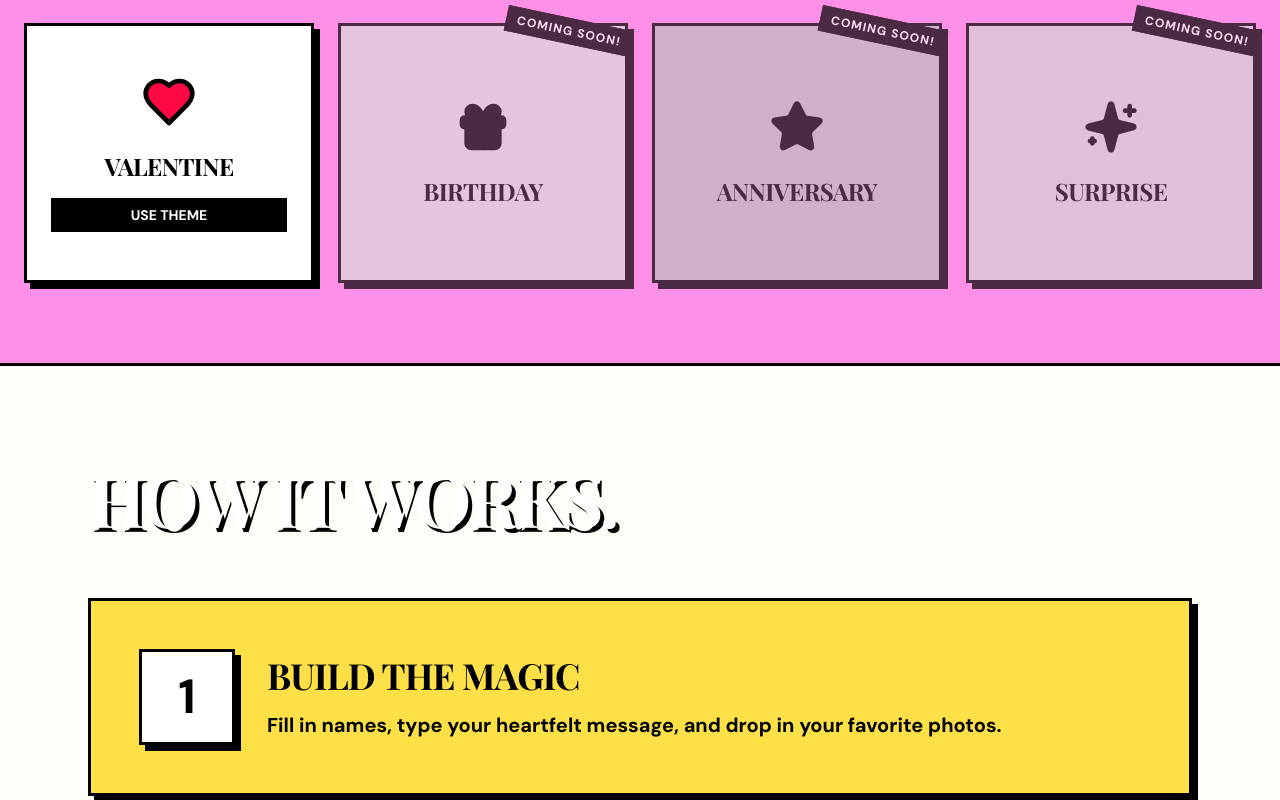
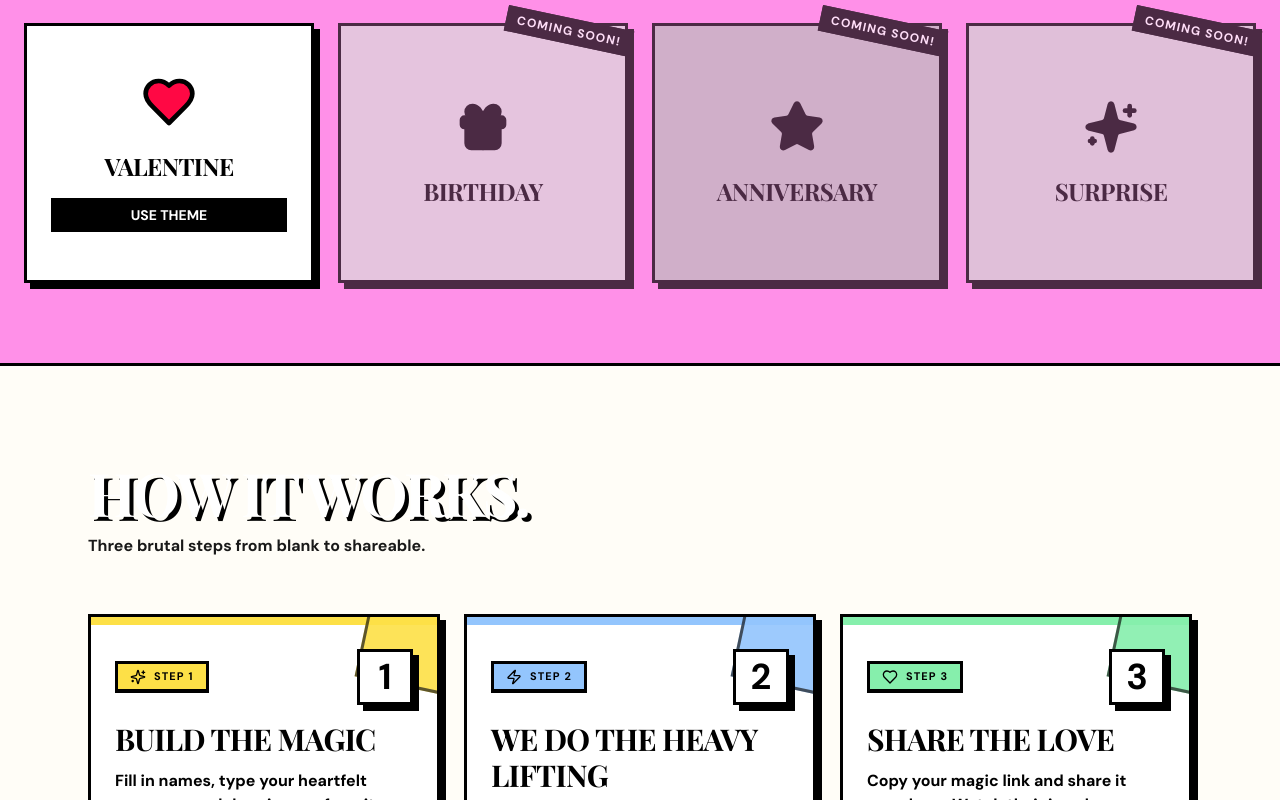
Before and after one commit to nakul8920/love-link-lovable, a React (Vite) app: page / in a window 1280 px wide. Shown: the part 2000-2800 px from the top of the page. Built offline with nearby package versions, Linux system fonts and the light colour scheme; no server answers.

Commit message:
changes made

```diff
--- a/src/pages/Index.tsx
+++ b/src/pages/Index.tsx
@@ -411,28 +411,82 @@ const LandingPage = () => {
           </div>
         </section>
 
-        {/* How It Works - Step by Step Brutalist Style */}
-        <section id="how" className="max-w-6xl mx-auto px-6 mb-32">
-          <div className="mb-16">
-            <h2 className="text-5xl sm:text-7xl font-black uppercase tracking-tighter text-white" style={{ textShadow: "4px 4px 0px #000" }}>HOW IT WORKS.</h2>
+        {/* How It Works - New Brutalist Cards */}
+        <section id="how" className="max-w-6xl mx-auto px-4 sm:px-6 mb-28 sm:mb-36">
+          <div className="mb-10 sm:mb-14">
+            <h2
+              className="text-4xl sm:text-6xl font-black uppercase tracking-tighter text-white leading-none"
+              style={{ textShadow: "4px 4px 0px #000" }}
+            >
+              HOW IT WORKS.
+            </h2>
+            <p className="mt-3 text-sm sm:text-base font-bold max-w-3xl text-black/90">
+              Three brutal steps from blank to shareable.
+            </p>
           </div>
 
-          <div className="space-y-8">
+          <div className="grid grid-cols-1 md:grid-cols-3 gap-4 sm:gap-6">
             {[
-              { n: "1", t: "BUILD THE MAGIC", d: "Fill in names, type your heartfelt message, and drop in your favorite photos.", bg: "bg-[#fde047]" },
-              { n: "2", t: "WE DO THE HEAVY LIFTING", d: "Our servers crush the data into a stunning, responsive, fully animated webpage.", bg: "bg-[#93c5fd]" },
-              { n: "3", t: "SHARE THE LOVE", d: "Copy your magic link and share it anywhere. Watch their jaw drop.", bg: "bg-[#86efac]" },
-            ].map((s, i) => (
-              <div key={s.n} className={`flex flex-col md:flex-row items-center gap-8 ${s.bg} ${brutalBorder} ${brutalShadow} p-8 md:p-12`}>
-                <div className={`w-24 h-24 shrink-0 bg-white ${brutalBorder} ${brutalShadow} flex items-center justify-center text-5xl font-black`}>
-                  {s.n}
+              {
+                n: "1",
+                t: "BUILD THE MAGIC",
+                d: "Fill in names, type your heartfelt message, and drop in your favorite photos.",
+                bg: "bg-[#fde047]",
+                icon: Sparkles,
+              },
+              {
+                n: "2",
+                t: "WE DO THE HEAVY LIFTING",
+                d: "Our servers crush the data into a stunning, responsive, fully animated webpage.",
+                bg: "bg-[#93c5fd]",
+                icon: Zap,
+              },
+              {
+                n: "3",
+                t: "SHARE THE LOVE",
+                d: "Copy your magic link and share it anywhere. Watch their jaw drop.",
+                bg: "bg-[#86efac]",
+                icon: Heart,
+              },
+            ].map((s) => {
+              const Icon = s.icon;
+              return (
+                <div
+                  key={s.n}
+                  className={`relative group ${brutalBorder} ${brutalShadow} bg-white overflow-hidden`}
+                >
+                  <div className={`h-2 ${s.bg}`} />
+
+                  {/* Decorative corner splash */}
+                  <div
+                    className={`absolute -top-10 -right-10 w-28 h-28 ${s.bg} opacity-90 rotate-12 border-[3px] border-black/70`}
+                    aria-hidden="true"
+                  />
+
+                  <div className="relative p-5 sm:p-6">
+                    <div className="flex items-center justify-between gap-4">
+                      <div className={`inline-flex items-center gap-2 px-3 py-1 ${s.bg} ${brutalBorder} border-b-[4px]`}>
+                        <Icon className="w-4 h-4 text-black" />
+                        <span className="font-black uppercase tracking-widest text-[11px]">
+                          Step {s.n}
+                        </span>
+                      </div>
+
+                      <div
+                        className={`w-12 h-12 sm:w-14 sm:h-14 ${brutalBorder} bg-white ${brutalShadow} flex items-center justify-center text-3xl sm:text-4xl font-black`}
+                      >
+                        {s.n}
+                      </div>
+                    </div>
+
+                    <h3 className="mt-4 text-2xl sm:text-3xl font-black uppercase tracking-tight">
+                      {s.t}
+                    </h3>
+                    <p className="mt-3 text-sm sm:text-base font-bold leading-relaxed">{s.d}</p>
+                  </div>
                 </div>
-                <div>
-                  <h3 className="text-4xl font-black uppercase tracking-tight mb-4">{s.t}</h3>
-                  <p className="text-xl font-bold">{s.d}</p>
-                </div>
-              </div>
-            ))}
+              );
+            })}
           </div>
         </section>
 
@@ -462,19 +516,106 @@ const LandingPage = () => {
       </main>
 
       {/* Brutalist Footer */}
-      <footer className={`${brutalBorder} border-b-0 border-l-0 border-r-0 py-12 px-6 bg-white`}>
-        <div className="max-w-7xl mx-auto flex flex-col md:flex-row items-center justify-between gap-8 text-center md:text-left">
-          <div>
-            <span className="font-black text-3xl uppercase tracking-tighter">WISHLINK INC.</span>
-            <p className="font-bold mt-2">Putting the fun back into gifting.</p>
+      <footer className={`${brutalBorder} border-b-0 border-l-0 border-r-0 bg-white`}>
+        <div className="max-w-7xl mx-auto px-4 sm:px-6 py-10 sm:py-12">
+          <div className="grid grid-cols-1 lg:grid-cols-12 gap-8 lg:gap-10">
+            {/* Brand */}
+            <div className="lg:col-span-4">
+              <div className={`${brutalBorder} ${brutalShadow} bg-[#FFFDF7] p-4 sm:p-5`}>
+                <div className="flex items-center gap-3">
+                  <div className={`w-10 h-10 ${brutalBorder} bg-white flex items-center justify-center shadow-[4px_4px_0px_#000]`}>
+                    <Heart className="w-5 h-5 text-black fill-[#ff90e8]" />
+                  </div>
+                  <div>
+                    <div className="font-black text-xl uppercase tracking-tighter leading-none">Wishlink</div>
+                    <div className="font-bold text-xs text-black/70">Codequil agency tool</div>
+                  </div>
+                </div>
+
+                <p className="mt-3 text-xs sm:text-sm font-bold leading-relaxed text-black/85">
+                  Build animated gifting pages and share your magic link instantly.
+                </p>
+
+                <div className="mt-4 flex flex-wrap gap-3">
+                  <a
+                    className={`text-xs font-black uppercase tracking-widest underline decoration-4 underline-offset-4 hover:text-[#ff90e8]`}
+                    href="#templates"
+                  >
+                    Templates
+                  </a>
+                  <a
+                    className={`text-xs font-black uppercase tracking-widest underline decoration-4 underline-offset-4 hover:text-[#fde047]`}
+                    href="#how"
+                  >
+                    How it works
+                  </a>
+                </div>
+              </div>
+            </div>
+
+            {/* Links */}
+            <div className="lg:col-span-8">
+              <div className="grid grid-cols-2 md:grid-cols-4 gap-4 sm:gap-6">
+                <div>
+                  <div className="font-black uppercase tracking-widest text-xs mb-2">Product</div>
+                  <ul className="space-y-2 text-sm font-bold">
+                    <li><a className="hover:underline decoration-4 underline-offset-4" href="#features">Features</a></li>
+                    <li><a className="hover:underline decoration-4 underline-offset-4" href="#templates">Templates</a></li>
+                    <li><a className="hover:underline decoration-4 underline-offset-4" href="/create">Create</a></li>
+                  </ul>
+                </div>
+
+                <div>
+                  <div className="font-black uppercase tracking-widest text-xs mb-2">Resources</div>
+                  <ul className="space-y-2 text-sm font-bold">
+                    <li><a className="hover:underline decoration-4 underline-offset-4" href="/profile">My pages</a></li>
+                    <li><a className="hover:underline decoration-4 underline-offset-4" href="/login">Login</a></li>
+                    <li><a className="hover:underline decoration-4 underline-offset-4" href="/admin">Admin</a></li>
+                  </ul>
+                </div>
+
+                <div>
+                  <div className="font-black uppercase tracking-widest text-xs mb-2">Company</div>
+                  <ul className="space-y-2 text-sm font-bold">
+                    <li>
+                      <a className="hover:underline decoration-4 underline-offset-4" href="https://codequil.vercel.app/" target="_blank" rel="noreferrer">
+                        Codequil
+                      </a>
+                    </li>
+                    <li><a className="hover:underline decoration-4 underline-offset-4" href="#">Privacy</a></li>
+                    <li><a className="hover:underline decoration-4 underline-offset-4" href="#">Terms</a></li>
+                  </ul>
+                </div>
+
+                <div>
+                  <div className="font-black uppercase tracking-widest text-xs mb-2">Contact</div>
+                  <ul className="space-y-2 text-sm font-bold">
+                    <li className="text-black/80">Email: <span className="underline decoration-4 underline-offset-4">hello@codequil</span></li>
+                    <li className="text-black/80">Hours: <span className="font-black">Mon–Sat</span></li>
+                    <li>
+                      <a className="hover:underline decoration-4 underline-offset-4" href="#">Support</a>
+                    </li>
+                  </ul>
+                </div>
+              </div>
+            </div>
           </div>
-          <div className="text-xl font-black uppercase border-2 border-black px-4 py-2">
-            © 2026 DO NOT STEAL
-          </div>
-          <div className="flex flex-wrap justify-center gap-6 text-lg font-bold uppercase underline decoration-4 underline-offset-4">
-            <a href="#" className="hover:text-[#ff90e8]">Privacy</a>
-            <a href="#" className="hover:text-[#fde047]">Terms</a>
-            <a href="#" className="hover:text-[#60a5fa]">Twitter</a>
+
+          <div className="mt-8 pt-5 border-t-2 border-black/70 flex flex-col sm:flex-row items-start sm:items-center justify-between gap-3">
+            <div className="font-black uppercase tracking-widest text-[10px] sm:text-xs">
+              © 2026 Wishlink Express
+            </div>
+            <div className="font-bold text-xs sm:text-sm">
+              Built by{" "}
+              <a
+                className="underline decoration-4 underline-offset-4 hover:text-[#ff90e8]"
+                href="https://codequil.vercel.app/"
+                target="_blank"
+                rel="noreferrer"
+              >
+                Codequil
+              </a>
+            </div>
           </div>
         </div>
       </footer>
```
